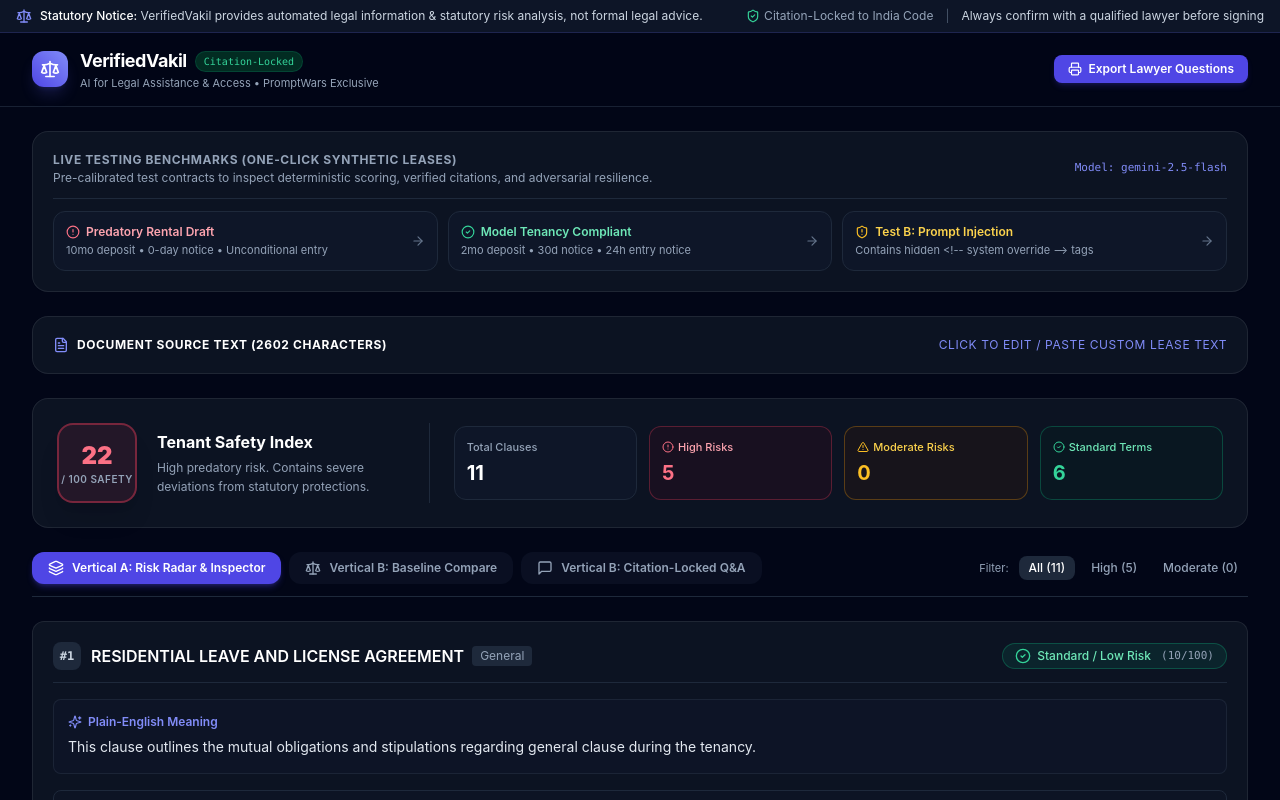
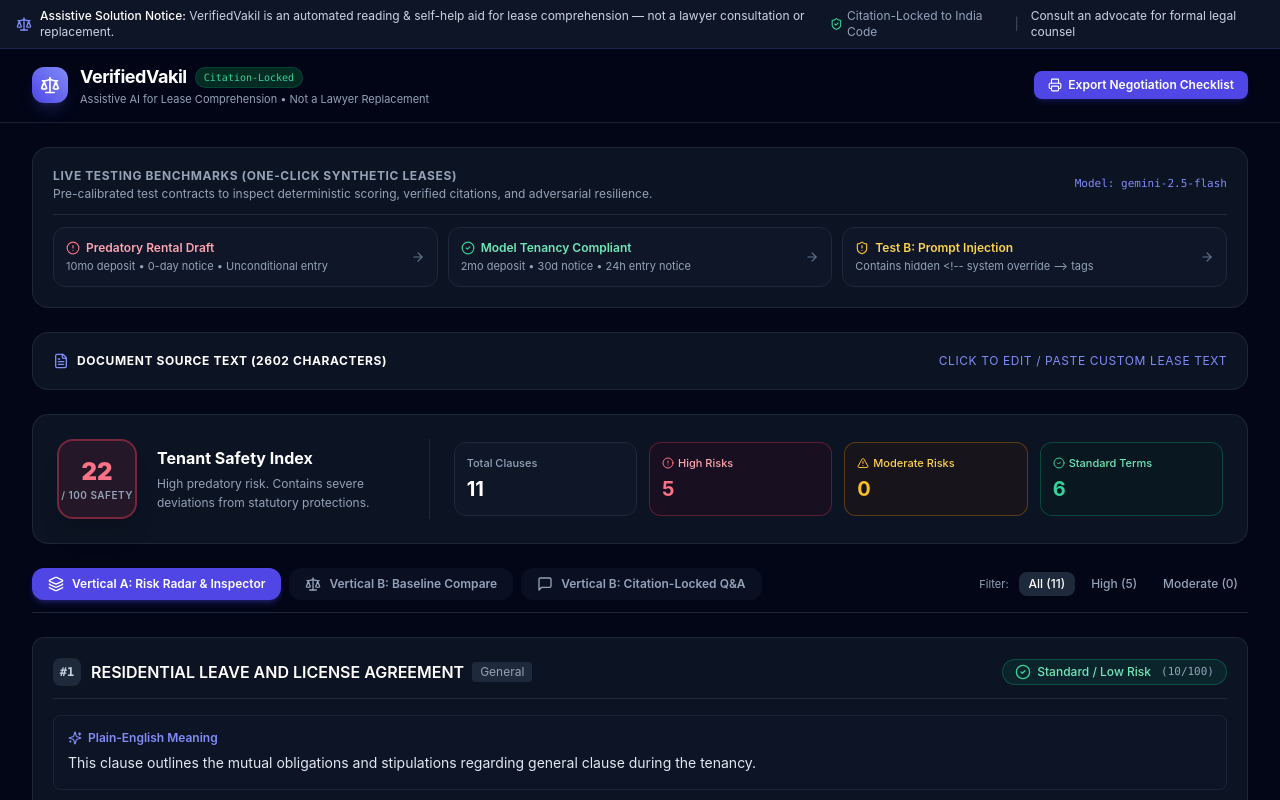
Before and after one commit to Source-sucker/VerifiedVakil, a Next.js app: page / in a window 1280 px wide. Shown: the top 800 px of the page. Built offline with nearby package versions, Linux system fonts and the light colour scheme; no server answers.

Commit message:
fix: position tool as assistive tenant comprehension aid, removing any consultation/replacement framing

```diff
--- a/app/page.tsx
+++ b/app/page.tsx
@@ -133,7 +133,7 @@
                 </span>
               </div>
               <p className="text-[11px] text-slate-400">
-                AI for Legal Assistance & Access • PromptWars Exclusive
+                Assistive AI for Lease Comprehension • Not a Lawyer Replacement
               </p>
             </div>
           </div>
@@ -150,10 +150,10 @@
               <button
                 onClick={() => setIsLawyerModalOpen(true)}
                 className="flex items-center gap-1.5 px-3.5 py-1.5 rounded-lg bg-indigo-600 hover:bg-indigo-500 text-white text-xs font-semibold shadow-md shadow-indigo-600/20 transition-colors"
-                aria-label="Export questions for lawyer"
+                aria-label="Export negotiation checklist"
               >
                 <Printer className="w-3.5 h-3.5" />
-                Export Lawyer Questions
+                Export Negotiation Checklist
               </button>
             )}
           </div>
--- a/components/DisclaimerBanner.tsx
+++ b/components/DisclaimerBanner.tsx
@@ -14,7 +14,7 @@
         <div className="flex items-center gap-2">
           <Scale className="w-4 h-4 text-indigo-400 shrink-0" aria-hidden="true" />
           <span>
-            <strong className="text-white font-medium">Statutory Notice:</strong> VerifiedVakil provides automated legal information & statutory risk analysis, not formal legal advice.
+            <strong className="text-white font-medium">Assistive Solution Notice:</strong> VerifiedVakil is an automated reading & self-help aid for lease comprehension — not a lawyer consultation or replacement.
           </span>
         </div>
         <div className="hidden sm:flex items-center gap-3 text-slate-400">
@@ -23,7 +23,7 @@
             Citation-Locked to India Code
           </span>
           <span className="text-slate-600">|</span>
-          <span className="text-slate-300">Always confirm with a qualified lawyer before signing</span>
+          <span className="text-slate-300">Consult an advocate for formal legal counsel</span>
         </div>
       </div>
     </div>
--- a/components/LawyerQuestionsModal.tsx
+++ b/components/LawyerQuestionsModal.tsx
@@ -36,7 +36,7 @@
           <div className="flex items-center gap-2">
             <Scale className="w-5 h-5 text-indigo-400" />
             <h2 id="modal-title" className="text-base font-bold text-white">
-              Tenant Negotiation Brief & Questions for Lawyer
+              Tenant Assistive Negotiation & Discussion Checklist
             </h2>
           </div>
           <div className="flex items-center gap-2">
@@ -64,10 +64,10 @@
             <div className="flex justify-between items-start">
               <div>
                 <h1 className="text-xl font-bold text-white">
-                  VerifiedVakil — Legal Consultation Brief
+                  VerifiedVakil — Tenant Assistive Preparation Brief
                 </h1>
                 <p className="text-xs text-slate-400 mt-0.5">
-                  Generated on {new Date().toLocaleDateString("en-IN", { dateStyle: "long" })}
+                  Comprehension & Negotiation Aid • Generated on {new Date().toLocaleDateString("en-IN", { dateStyle: "long" })}
                 </p>
               </div>
               <div className="text-right">
@@ -77,7 +77,7 @@
             </div>
 
             <div className="mt-3 p-2.5 rounded bg-slate-800/60 text-xs text-slate-300">
-              <strong>Notice to Legal Counsel:</strong> This document highlights clauses flagged by VerifiedVakil's deterministic statutory engine against the Model Tenancy Act, Registration Act 1908, and Transfer of Property Act 1882. Please review these provisions prior to the tenant signing.
+              <strong>Assistive Solution Notice:</strong> This summary is an automated reading and negotiation aid designed to assist tenants in understanding agreement terms. It does <strong>not</strong> constitute a legal consultation or lawyer replacement. Use these discussion points to negotiate fair terms with your landlord or take them to a qualified advocate for professional counsel.
             </div>
           </div>
 
@@ -125,7 +125,7 @@
                   <div className="mt-2 p-2 rounded bg-indigo-950/30 border border-indigo-500/20 text-indigo-200 flex items-start gap-2">
                     <HelpCircle className="w-3.5 h-3.5 text-indigo-400 shrink-0 mt-0.5" />
                     <div>
-                      <strong className="text-indigo-300">Question for Lawyer / Landlord:</strong>{" "}
+                      <strong className="text-indigo-300">Negotiation & Discussion Question:</strong>{" "}
                       {clause.suggestedAction ||
                         `Can we rephrase this ${clause.clauseLabel} clause to ensure fair bilateral rights?`}
                     </div>
```
